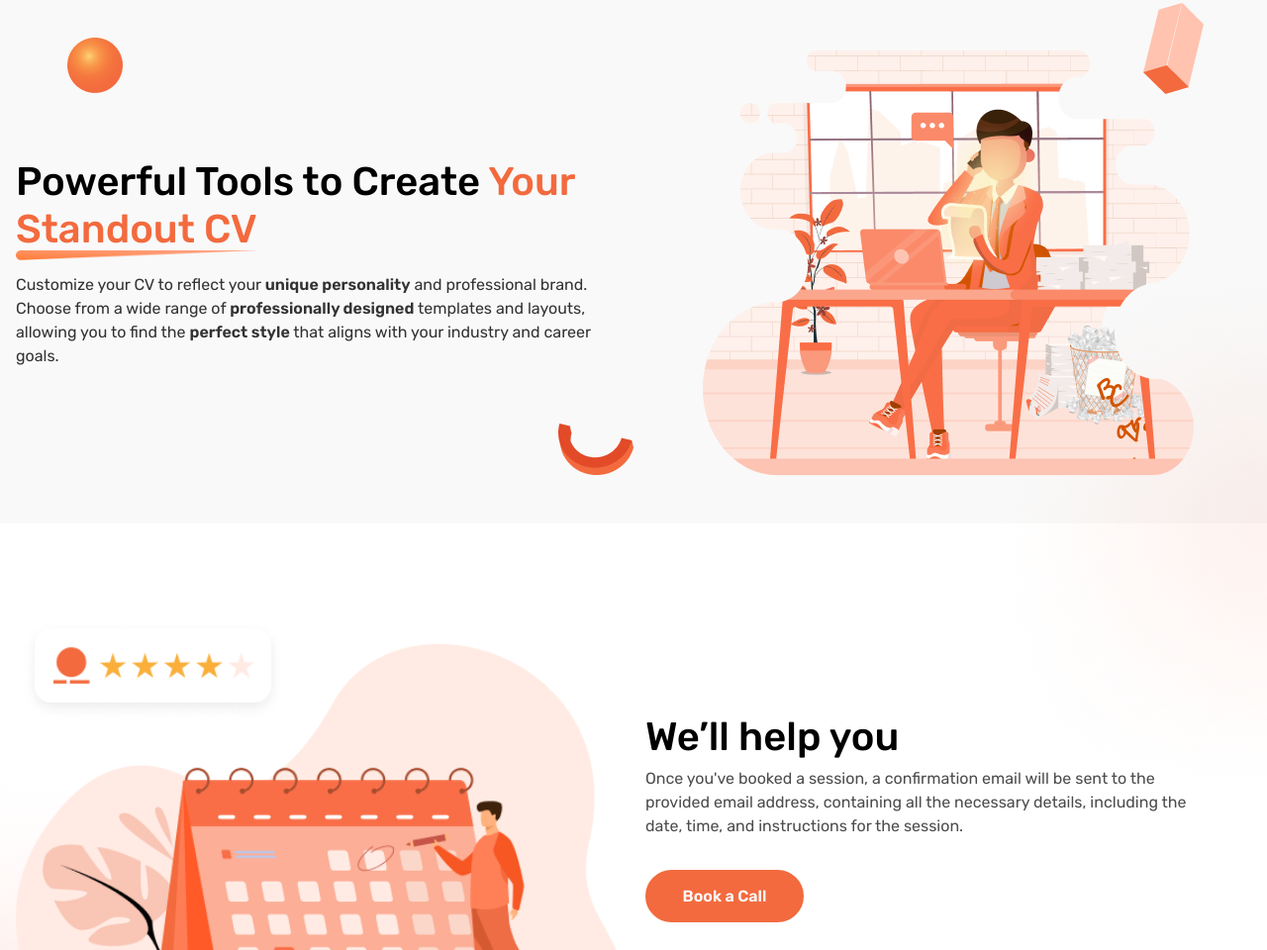
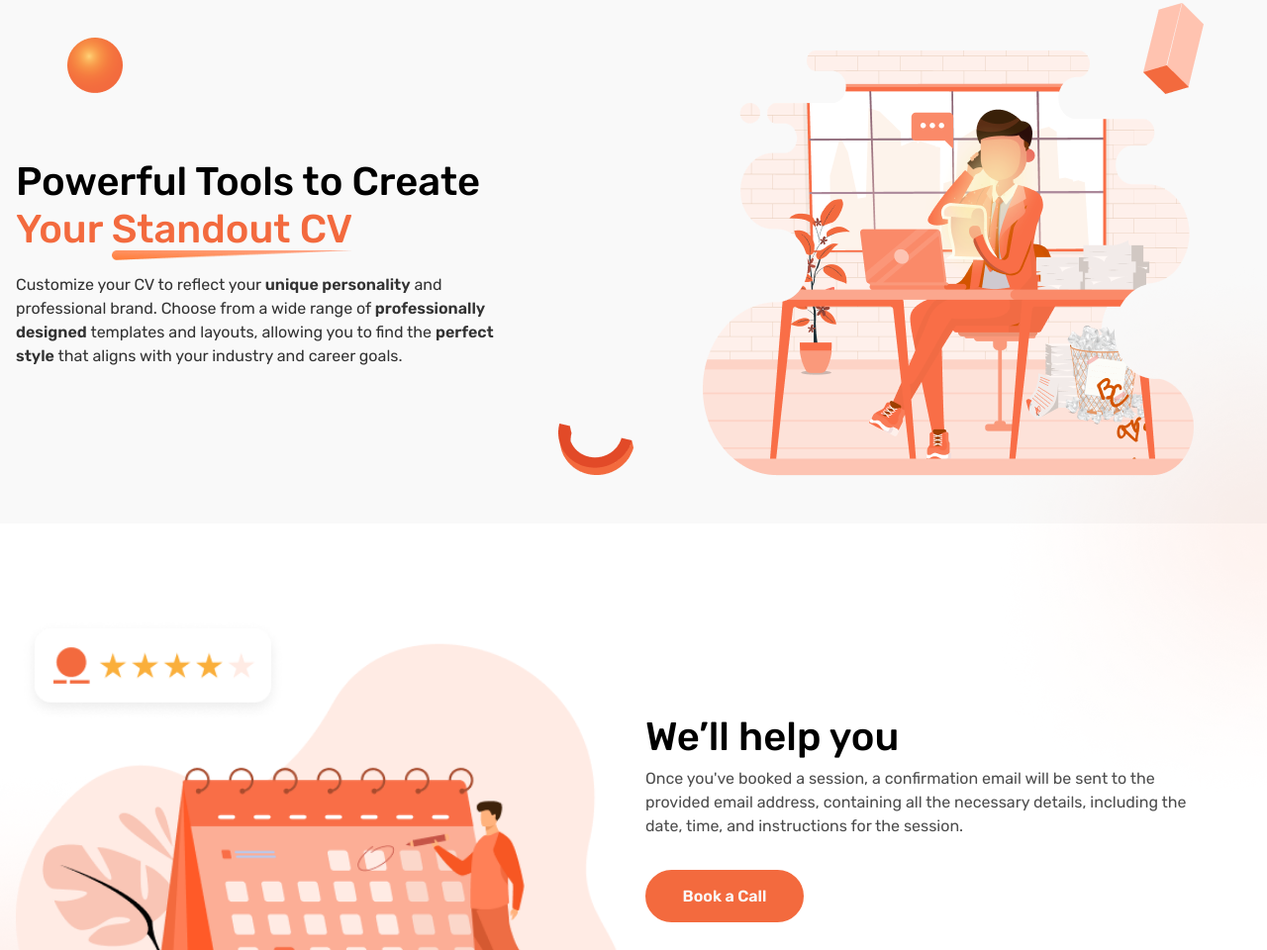
Before and after one commit to vikas-jakhar/cv-hawk, a website: page index.html in a window 1280 px wide. Shown: the part 1616-2576 px from the top of the page at 99% size. Drawn offline with nearby package versions, Linux system fonts and the light colour scheme; a web font is replaced by a local one.

Commit message:
section 3 update

```diff
--- a/index.html
+++ b/index.html
@@ -365,14 +365,14 @@
             <div class="container mx-auto px-4 my-7 relative z-[1]">
                 <div class="flex flex-wrap flex-row -mx-3">
                     <div class="w-full px-3 md:w-1/2 mt-6 flex flex-col justify-center relative" data-aos="zoom-in-up">
-                        <h2 class="text-black text-[28px] leading-9 font-medium relative md:text-3xl lg:text-[40px] lg:leading-[48px]">
+                        <h2 class="text-black text-[28px] leading-9 font-medium relative md:text-3xl lg:text-[40px] lg:leading-[48px] max-w-[525px]">
                             Powerful Tools to Create <span class="text-[#F36A3E]">Your <span class="relative">Standout
                                     CV
                                     <img src="./src/assets/image/png/cv-bottom-line.png" alt="cv-bottom-line"
                                         class="absolute hidden md:flex -bottom-2 right-0 -z-10">
                                 </span></span>
                         </h2>
-                        <p class="text-sm font-normal opacity-80 mt-5 md:text-base">
+                        <p class="text-sm font-normal opacity-80 mt-5 md:text-base max-w-[525px]">
                             Customize your CV to reflect your <span class="font-semibold text-black opacity-100">unique
                                 personality</span> and professional brand. Choose from a
                             wide range of <span class="font-semibold text-black opacity-100">professionally
```
Also changed, not shown: src/output.css.
